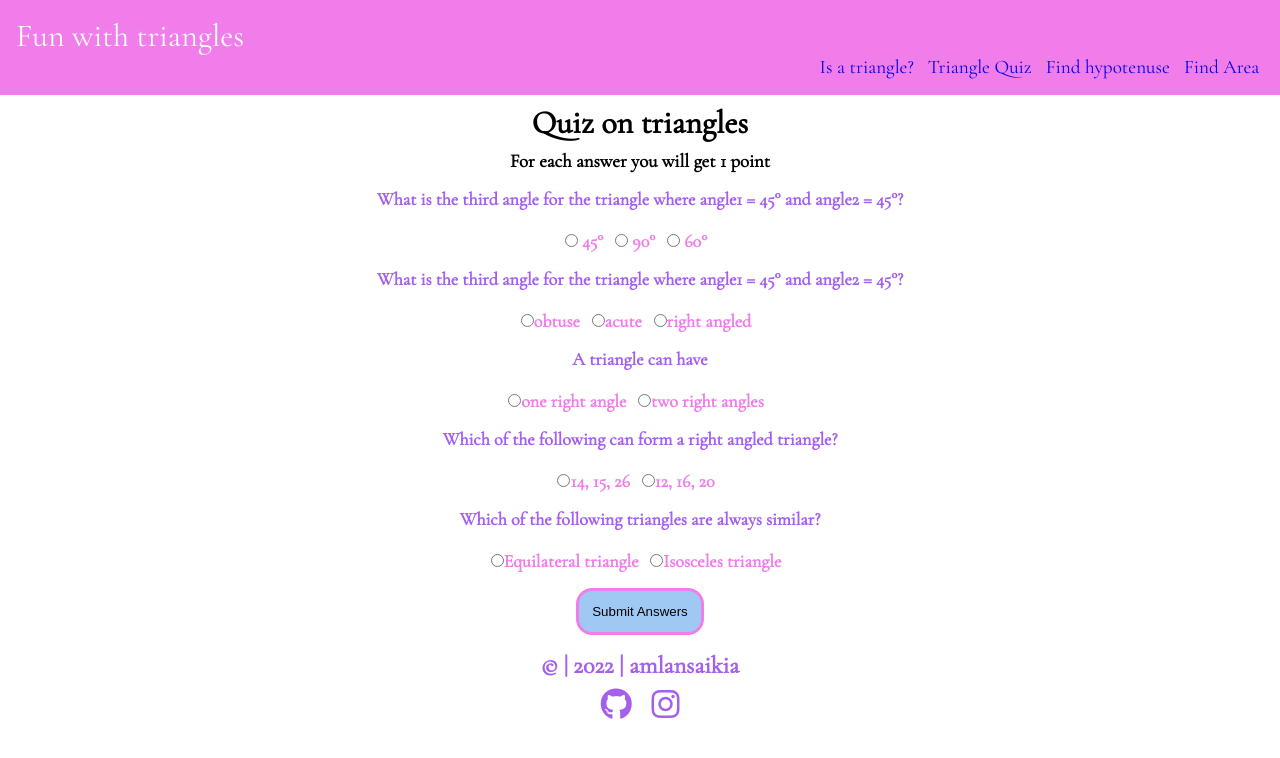
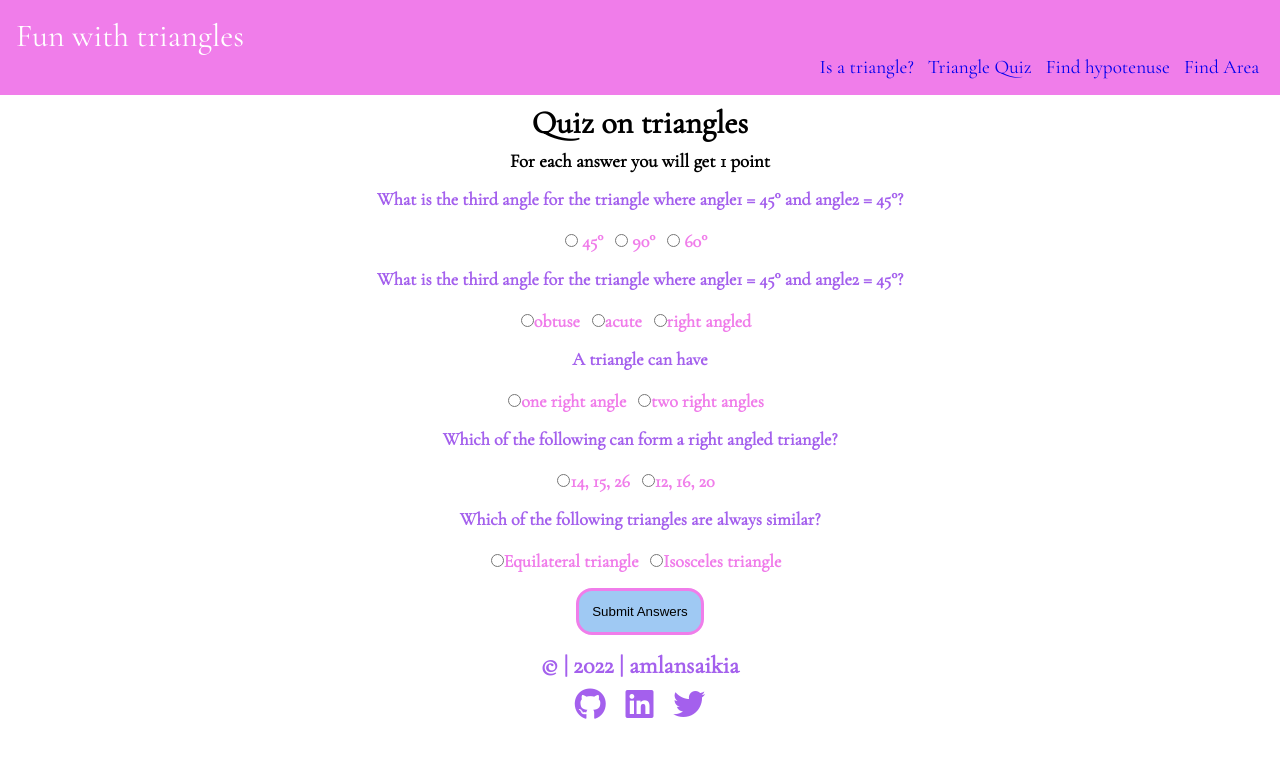
Before and after one commit to amlan-xyz/mark12, a plain HTML site: page quiz.html in a window 1280 px wide. Drawn offline with nearby package versions, Linux system fonts and the light colour scheme.

Commit message:
refactor : added socials in footer

```diff
--- a/quiz.html
+++ b/quiz.html
@@ -72,7 +72,8 @@
 		<h3 class="footer-heading">&#169 | 2022 | amlansaikia</h3>
 		<div class="footer-icons">
 			<a href="https://github.com/theweird0ne"><i class="fa-brands fa-github"></i></a>
-			<a href="https://www.instagram.com/the.weird.0ne__"><i class="fa-brands fa-instagram"></i></a>
+			<a href="https://www.linkedin.com/in/amlanjyoti-saikia-5b280b1bb/"><i class="fa-brands fa-linkedin"></i></a>
+      		<a href="https://twitter.com/theWeird0ne_"><i class="fa-brands fa-twitter"></i></a>
 		</div>
 	</footer>
 	<script src="quiz.js"></script>
--- a/quiz.js
+++ b/quiz.js
@@ -11,7 +11,6 @@ function calculateQuizScore(){
 
 	const formResults=new FormData(quizForm);
 	for(let value of formResults.values()){
-		console.log(formResults[0].values());
 		if(value===correctQuizAnswers[index]){
 			score++;
 		}
```
Also changed, not shown: areaOfTriangle.html (+2 -1 lines), hypotenuse.html (+2 -1 lines), index.html (+2 -1 lines).
